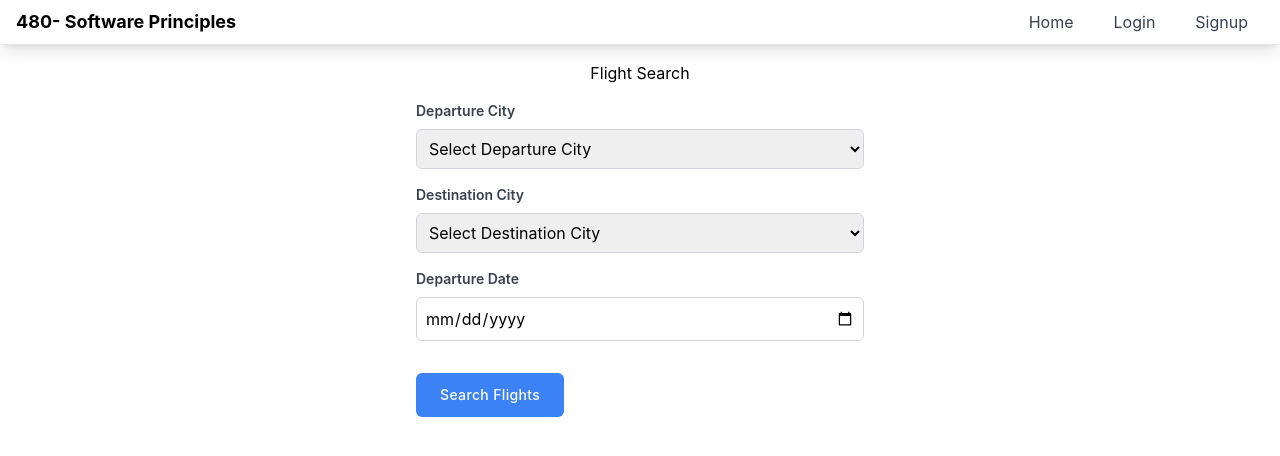
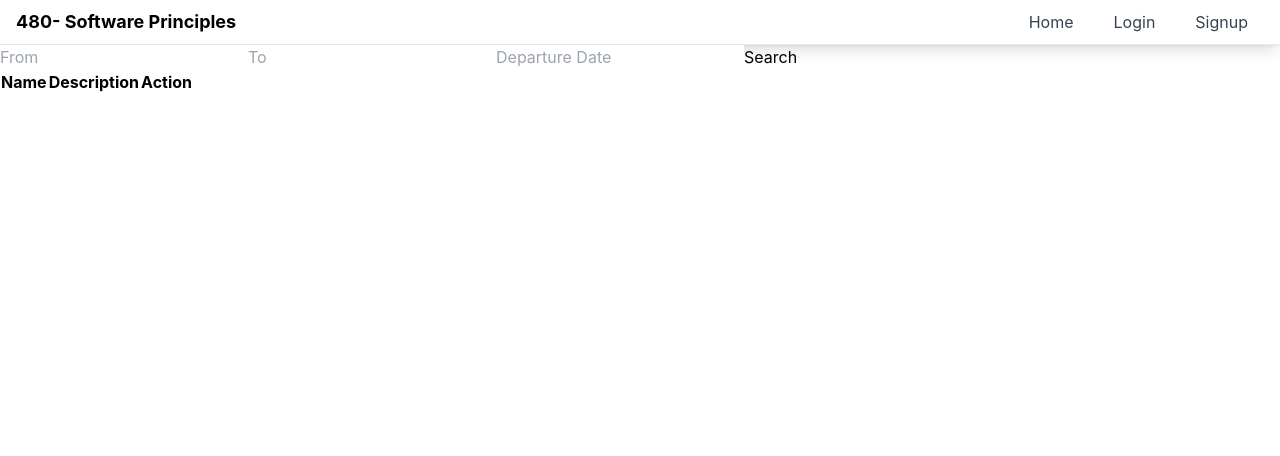
Before and after one commit to syrilj/ENSF480_FINAL_PROJECT, a React (Create React App) app in the folder flight_frontend/React-Routing/: page /SearchFlight in a window 1280 px wide. Shown: the top 456 px of the page. Built offline with nearby package versions, Linux system fonts and the light colour scheme.

Commit message:
added dashboard

```diff
--- a/flight_frontend/React-Routing/src/App.js
+++ b/flight_frontend/React-Routing/src/App.js
@@ -10,6 +10,7 @@ import SignUpForm from "./component/Signup";
 import Payment from "./component/Payment";
 import SearchFlight from "./component/SearchFlight.js";
 import AdminLogin from "./component/adminlogin"; // Import AdminLogin component
+import AdminDashboard from './component/admindashboard.js';
 // Import AdminDashboard component
 // import AdminDashboard from "./component/AdminDashboard";
 
@@ -53,7 +54,8 @@ function App() {
                 <Route path="/adminlogin" element={<AdminLogin setIsAdmin={setIsAdmin} />} />
                 {isAdmin && (
                     // Add conditional section for admins
-                    <Route path="/" element={<Home />} />
+
+                    <Route path="/admindashboard" element={<AdminDashboard />} />
                 )}
             </Routes>
         </>
--- /dev/null
+++ b/flight_frontend/React-Routing/src/component/FlightService.js
@@ -0,0 +1,15 @@
+import axios from 'axios';
+
+class FlightService {
+  async searchFlights(from, to, deptDate) {
+    const response = await axios.post('http://localhost:8081/api/user/user_search_flight', { from, to, deptDate });
+    return response.data;
+  }
+
+  async bookFlight(flightId) {
+    const response = await axios.post('http://localhost:8081//api/user/user_book_flight', { flightId });
+    return response.data;
+  }
+}
+
+export default new FlightService();
--- a/flight_frontend/React-Routing/src/component/Navbar.js
+++ b/flight_frontend/React-Routing/src/component/Navbar.js
@@ -46,7 +46,7 @@ function Navbar() {
                 {isAdmin && (
                     <>
                         <li>
-                            <NavLink to="/admin" className="px-4 py-2 text-gray-700 hover:bg-gray-100">Admin</NavLink>
+                            <NavLink to="/admindashboard" className="px-4 py-2 text-gray-700 hover:bg-gray-100">Admin Dashboard</NavLink>
                         </li>
                         <li>
                             <NavLink to="/logout" className="px-4 py-2 text-gray-700 hover:bg-gray-100">Logout</NavLink>
--- a/flight_frontend/React-Routing/src/component/SearchFlight.js
+++ b/flight_frontend/React-Routing/src/component/SearchFlight.js
@@ -1,173 +1,51 @@
-import React, { useState, useEffect } from 'react';
-import axios from 'axios';
-import { MapContainer, TileLayer, Marker, Popup } from 'react-leaflet';
+import React, { useState } from 'react';
+import FlightService from './FlightService'; // Import your FlightService
 
-// ... (previous imports)
+function SearchFlights() {
+  const [from, setFrom] = useState('');
+  const [to, setTo] = useState('');
+  const [deptDate, setDeptDate] = useState('');
+  const [flights, setFlights] = useState([]);
 
-// ... (previous imports)
-
-const FlightSearchPage = () => {
-  const cities = ['Calgary', 'Vancouver', 'Los Angeles', 'New York'];
-
-  const [departureCity, setDepartureCity] = useState('');
-  const [destinationCity, setDestinationCity] = useState('');
-  const [departureDate, setDepartureDate] = useState('');
-  const [flights, setFlights] = useState([]);
-  const [error, setError] = useState(null);
-  const [loading, setLoading] = useState(false);
-
-  const handleSearch = async (e) => {
-    e.preventDefault();
-    setLoading(true);
-
+  const handleSearch = async () => {
     try {
-      const url = `http://localhost:8081/api/user/user_search_flight/${departureCity}/${destinationCity}/${departureDate}`;
-      const response = await axios.get(url);
-
-      // Assuming you want the first object in the response array
-      const data = response.data[0];
-
-      // Extracting relevant data
-      const {
-        from,
-        to,
-        dept_date,
-        arr_date,
-        dept_time,
-        arr_time,
-        e_seats_left,
-        e_seat_price,
-        b_seats_left,
-        b_seat_price,
-        c_seats_left,
-        c_seat_price,
-      } = data;
-
-      // Displaying relevant data
-      console.log('From:', from);
-      console.log('To:', to);
-      console.log('Departure Date:', dept_date);
-      console.log('Arrival Date:', arr_date);
-      console.log('Departure Time:', dept_time);
-      console.log('Arrival Time:', arr_time);
-      console.log('Economy Seats Left:', e_seats_left);
-      console.log('Economy Seat Price:', e_seat_price);
-      console.log('Business Seats Left:', b_seats_left);
-      console.log('Business Seat Price:', b_seat_price);
-      console.log('First Class Seats Left:', c_seats_left);
-      console.log('First Class Seat Price:', c_seat_price);
-
-      setFlights(response.data);
-      setError(null);
+      console.log('Searching for flights:', from, to, deptDate);
+      const flights = await FlightService.searchFlights(from, to, deptDate);
+      console.log('Received flights:', flights);
+      setFlights(flights);
     } catch (error) {
-      setFlights([]);
-      setError('Error fetching flights. Please try again.');
       console.error('Error fetching flights:', error);
-    } finally {
-      setLoading(false);
     }
   };
 
   return (
-      <div className="container">
-        <h2 className="text-center my-4">Flight Search</h2>
+    <div>
+      <input value={from} onChange={e => setFrom(e.target.value)} placeholder="From" />
+      <input value={to} onChange={e => setTo(e.target.value)} placeholder="To" />
+      <input value={deptDate} onChange={e => setDeptDate(e.target.value)} placeholder="Departure Date" />
+      <button onClick={handleSearch}>Search</button>
+      <table>
+        <thead>
+          <tr>
+            <th>Name</th>
+            <th>Description</th>
+            <th>Action</th>
+          </tr>
+        </thead>
+        <tbody>
+          {flights.map(flight => (
+            <tr key={flight.id}>
+              <td>{flight.name}</td>
+              <td>{flight.description}</td>
+              <td>
+                <button onClick={() => FlightService.bookFlight(flight.id)}>Book this flight</button>
+              </td>
+            </tr>
+          ))}
+        </tbody>
+      </table>
+    </div>
+  );
+}
 
-        <form onSubmit={handleSearch} className="mx-auto max-w-md">
-          <div className="mb-4">
-            <label htmlFor="departureCity" className="block mb-2 text-sm font-semibold text-gray-700">
-              Departure City
-            </label>
-            <select
-                id="departureCity"
-                className="w-full p-2 border border-gray-300 rounded-md"
-                value={departureCity}
-                onChange={(e) => setDepartureCity(e.target.value)}
-            >
-              <option value="">Select Departure City</option>
-              {cities.map((city) => (
-                  <option key={city} value={city}>
-                    {city}
-                  </option>
-              ))}
-            </select>
-          </div>
-
-          <div className="mb-4">
-            <label htmlFor="destinationCity" className="block mb-2 text-sm font-semibold text-gray-700">
-              Destination City
-            </label>
-            <select
-                id="destinationCity"
-                className="w-full p-2 border border-gray-300 rounded-md"
-                value={destinationCity}
-                onChange={(e) => setDestinationCity(e.target.value)}
-            >
-              <option value="">Select Destination City</option>
-              {cities.map((city) => (
-                  <option key={city} value={city}>
-                    {city}
-                  </option>
-              ))}
-            </select>
-          </div>
-
-          <div className="mb-4">
-            <label htmlFor="departureDate" className="block mb-2 text-sm font-semibold text-gray-700">
-              Departure Date
-            </label>
-            <input
-                type="date"
-                id="departureDate"
-                className="w-full p-2 border border-gray-300 rounded-md"
-                value={departureDate}
-                onChange={(e) => setDepartureDate(e.target.value)}
-            />
-          </div>
-
-          <button
-              type="submit"
-              className="mt-4 px-6 py-3 text-sm font-medium tracking-wide text-white capitalize transition-colors duration-300 transform bg-blue-500 rounded-md hover:bg-blue-400 focus:outline-none focus:ring focus:ring-blue-300 focus:ring-opacity-50"
-          >
-            Search Flights
-          </button>
-        </form>
-
-        {loading && <p>Loading...</p>}
-
-        {error && <p className="text-red-500">{error}</p>}
-
-        {flights.length > 0 && (
-            <div>
-              <h3 className="text-lg font-semibold mt-4 mb-2">Flight Results</h3>
-              <table className="min-w-full bg-white border border-gray-300">
-                {/* Your table code here */}
-              </table>
-            </div>
-        )}
-
-        {flights.length > 0 && (
-            <MapContainer center={[0, 0]} zoom={2} style={{ height: '400px', width: '100%' }}>
-              <TileLayer
-                  url="https://{s}.tile.openstreetmap.org/{z}/{x}/{y}.png"
-                  attribution='&copy; <a href="https://www.openstreetmap.org/copyright">OpenStreetMap</a> contributors'
-              />
-              {flights.map((flight) => (
-                  <Marker
-                      key={flight.id}
-                      position={[parseFloat(flight.from.lat), parseFloat(flight.from.lon)]}
-                  >
-                    <Popup>
-                      Flight: {flight.flightno}<br />
-                      Departure City: {flight.from_city}<br />
-                      Arrival City: {flight.to_city}<br />
-                      Departure Date: {flight.departure_date}
-                    </Popup>
-                  </Marker>
-              ))}
-            </MapContainer>
-        )}
-      </div>
-  );
-};
-
-export default FlightSearchPage;
+export default SearchFlights;
--- a/flight_frontend/React-Routing/src/component/adminlogin.js
+++ b/flight_frontend/React-Routing/src/component/adminlogin.js
@@ -1,17 +1,43 @@
 import React, { useState } from 'react';
 import axios from 'axios';
 import { useNavigate } from 'react-router-dom';
+import { TextField, Button, Typography, Paper, makeStyles } from '@material-ui/core';
+
+const useStyles = makeStyles((theme) => ({
+  root: {
+    height: '100vh',
+    display: 'flex',
+    justifyContent: 'center',
+    alignItems: 'center',
+
+  },
+  paper: {
+    padding: theme.spacing(4),
+    display: 'flex',
+    flexDirection: 'column',
+    alignItems: 'center',
+    width: '100%',
+    maxWidth: 400,
+  },
+  textField: {
+    margin: theme.spacing(1),
+  },
+  button: {
+    margin: theme.spacing(2, 0),
+  },
+}));
 
 const AdminLogin = ({ setIsAdmin }) => {
+  const classes = useStyles();
   let navigate = useNavigate();
 
   const [formData, setFormData] = useState({
-        username: "",
-        password: "",
+    username: '',
+    password: '',
   });
 
   const { username, password } = formData;
-    const [error, setError] = useState("");
+  const [error, setError] = useState('');
 
   const onInputChange = (e) => {
     setFormData({ ...formData, [e.target.name]: e.target.value });
@@ -23,41 +49,52 @@ const AdminLogin = ({ setIsAdmin }) => {
       const response = await axios.post('http://localhost:8081/api/admin/admin_login', formData);
 
       if (response.data.status === 'success') {
-                // Admin authenticated successfully
-                // Store admin data in localStorage or context
         localStorage.setItem('adminData', JSON.stringify(response.data.data));
         setIsAdmin(true);
-                // Redirect to admin dashboard or update state
-                navigate("/"); // Redirect to admin dashboard on successful login
+        navigate('/');
       } else {
-                // Handle error
         setError(response.data.message);
       }
     } catch (err) {
-            // Handle error
       setError('An error occurred. Please try again.');
     }
   };
 
   return (
+    <div className={classes.root}>
+      <Paper elevation={3} className={classes.paper}>
+        <Typography variant="h5" gutterBottom>
+          Admin Login
+        </Typography>
         <form onSubmit={onSubmit}>
-            <input
-                type="text"
-                placeholder="Username"
+          <TextField
+            className={classes.textField}
+            variant="outlined"
+            label="Username"
             name="username"
             value={username}
             onChange={onInputChange}
+            fullWidth
+            required
           />
-            <input
+          <TextField
+            className={classes.textField}
+            variant="outlined"
+            label="Password"
+            name="password"
             type="password"
-                placeholder="Password"
-                name="password"
             value={password}
             onChange={onInputChange}
+            fullWidth
+            required
           />
-            <button type="submit">Login</button>
-            {error && <p>{error}</p>}
+          <Button className={classes.button} variant="contained" color="primary" type="submit" fullWidth>
+            Login
+          </Button>
+          {error && <Typography color="error">{error}</Typography>}
         </form>
+      </Paper>
+    </div>
   );
 };
 
```
Also changed, not shown: flight_frontend/React-Routing/src/component/admindashboard.js (added, +61 -0 lines). Lines whose indentation alone changed are shown as unchanged.
